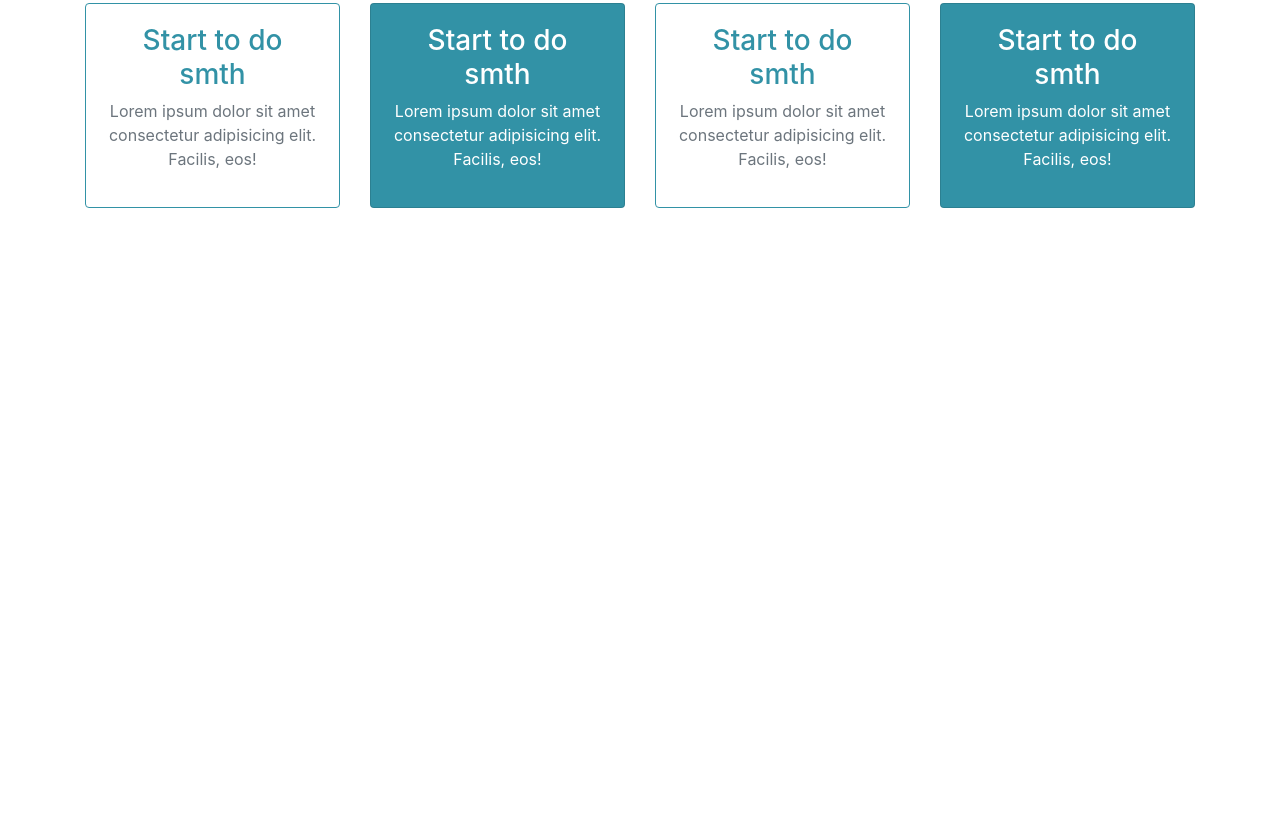
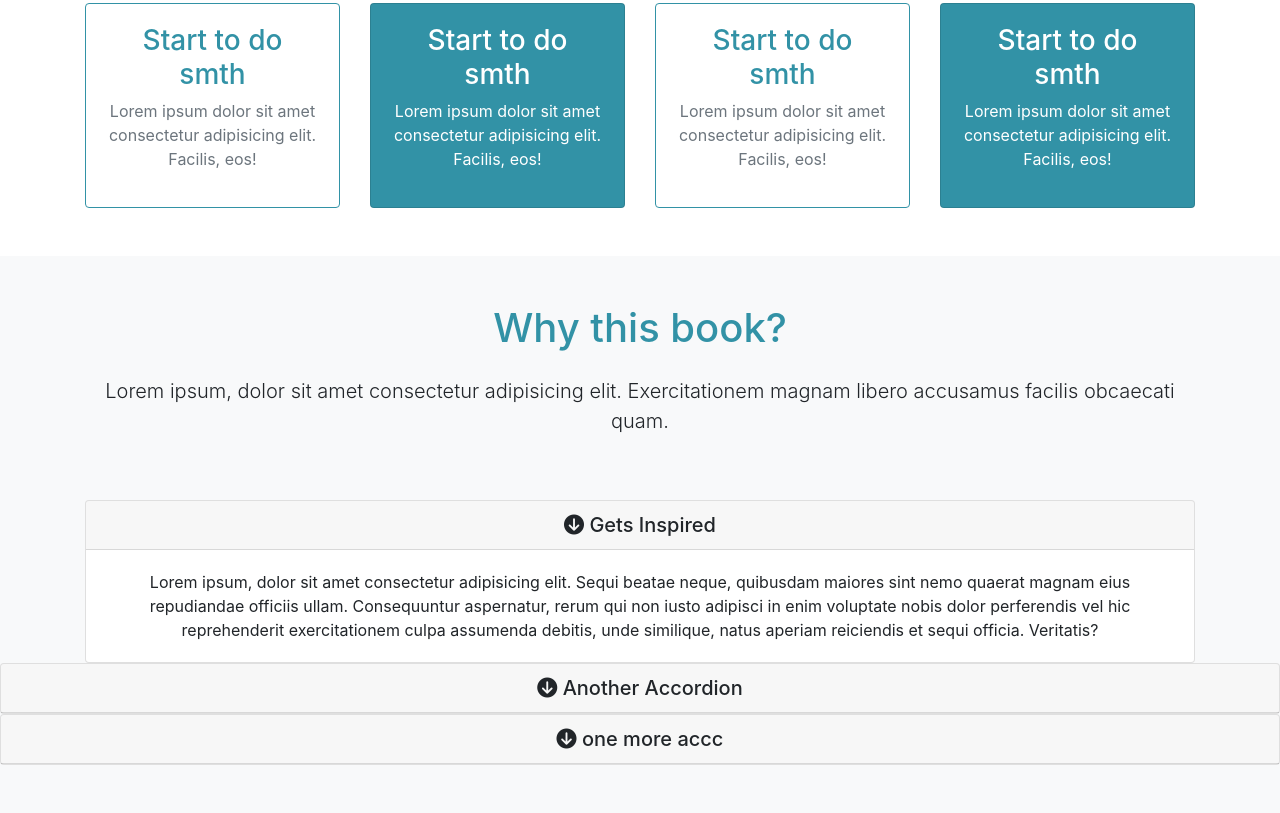
Before and after one commit to Vandrosov99/bsSassBookPres, a website: page src/index.html in a window 1280 px wide. Shown: the part 894-1707 px from the top of the page. Before the commit the page ends 1150 px from the top, so only its background shows below. Drawn offline with nearby package versions, Linux system fonts and the light colour scheme.

Commit message:
add accordion section

```diff
--- a/src/index.html
+++ b/src/index.html
@@ -4,7 +4,10 @@
     <meta charset="UTF-8" />
     <meta name="viewport" content="width=device-width, initial-scale=1.0" />
     <!-- icons awesome -->
-
+    <script
+      src="https://kit.fontawesome.com/05bac76c40.js"
+      crossorigin="anonymous"
+    ></script>
     <!-- bootstrap css -->
     <link rel="stylesheet" href="../src/css/bootstrap.css" />
 
@@ -97,7 +100,7 @@
           </div>
           <div class="col-md-4 mb-resp">
             <button class="btn btn-primary btn-lg btn-block">
-              <i class="fas fa-envelope-open-o"></i> Subscribe
+              <i class="fas fa-envelope"></i> Subscribe
             </button>
           </div>
         </div>
@@ -156,6 +159,108 @@
         </div>
       </div>
     </section>
+    <!-- Box SECTION END -->
+
+    <!-- ABOUT section start -->
+    <section id="about" class="py-5 text-center bg-light">
+      <div class="container">
+        <div class="row">
+          <div class="col">
+            <div class="info-header mb-5">
+              <h1 class="text-primary pb-3">Why this book?</h1>
+              <p class="lead pb-3">
+                Lorem ipsum, dolor sit amet consectetur adipisicing elit.
+                Exercitationem magnam libero accusamus facilis obcaecati quam.
+              </p>
+            </div>
+            <!-- Accordion -->
+
+            <div id="accordion">
+              <div class="card">
+                <div class="card-header">
+                  <h5 class="mb-0">
+                    <div
+                      href="#collapse1"
+                      data-toggle="collapse"
+                      data-parent="#accordion"
+                    >
+                      <i class="fas fa-arrow-circle-down"></i> Gets Inspired
+                    </div>
+                  </h5>
+                </div>
+                <div id="collapse1" class="collapse show">
+                  <div class="card-body">
+                    Lorem ipsum, dolor sit amet consectetur adipisicing elit.
+                    Sequi beatae neque, quibusdam maiores sint nemo quaerat
+                    magnam eius repudiandae officiis ullam. Consequuntur
+                    aspernatur, rerum qui non iusto adipisci in enim voluptate
+                    nobis dolor perferendis vel hic reprehenderit exercitationem
+                    culpa assumenda debitis, unde similique, natus aperiam
+                    reiciendis et sequi officia. Veritatis?
+                  </div>
+                </div>
+              </div>
+            </div>
+          </div>
+        </div>
+      </div>
+      <div class="card">
+        <div class="card-header">
+          <h5 class="mb-0">
+            <div
+              href="#collapse2"
+              data-toggle="collapse"
+              data-parent="#accordion"
+            >
+              <i class="fas fa-arrow-circle-down"></i> Another Accordion
+            </div>
+          </h5>
+        </div>
+        <div id="collapse2" class="collapse">
+          <div class="card-body">
+            Lorem ipsum, dolor sit amet consectetur adipisicing elit.
+            Sequi beatae neque, quibusdam maiores sint nemo quaerat
+            magnam eius repudiandae officiis ullam. Consequuntur
+            aspernatur, rerum qui non iusto adipisci in enim voluptate
+            nobis dolor perferendis vel hic reprehenderit exercitationem
+            culpa assumenda debitis, unde similique, natus aperiam
+            reiciendis et sequi officia. Veritatis?
+          </div>
+        </div>
+      </div>
+    </div>
+  </div>
+</div>
+</div>
+<div class="card">
+  <div class="card-header">
+    <h5 class="mb-0">
+      <div
+        href="#collapse3"
+        data-toggle="collapse"
+        data-parent="#accordion"
+      >
+        <i class="fas fa-arrow-circle-down"></i> one more accc
+      </div>
+    </h5>
+  </div>
+  <div id="collapse3" class="collapse">
+    <div class="card-body">
+      Lorem ipsum, dolor sit amet consectetur adipisicing elit.
+      Sequi beatae neque, quibusdam maiores sint nemo quaerat
+      magnam eius repudiandae officiis ullam. Consequuntur
+      aspernatur, rerum qui non iusto adipisci in enim voluptate
+      nobis dolor perferendis vel hic reprehenderit exercitationem
+      culpa assumenda debitis, unde similique, natus aperiam
+      reiciendis et sequi officia. Veritatis?
+    </div>
+  </div>
+</div>
+</div>
+</div>
+</div>
+</div>
+    </section>
     <!-- Jquery minifed version -->
     <script
       src="https://code.jquery.com/jquery-3.4.1.min.js"
--- a/src/scss/style.scss
+++ b/src/scss/style.scss
@@ -32,6 +32,16 @@ body {
   }
 }
 
+// about
+
+#about {
+  .info-header {
+    width: 50%;
+    margin: auto;
+    border-bottom: 1px #ddd solid;
+  }
+}
+
 // mobile
 
 @media (max-width: 768px) {
```
